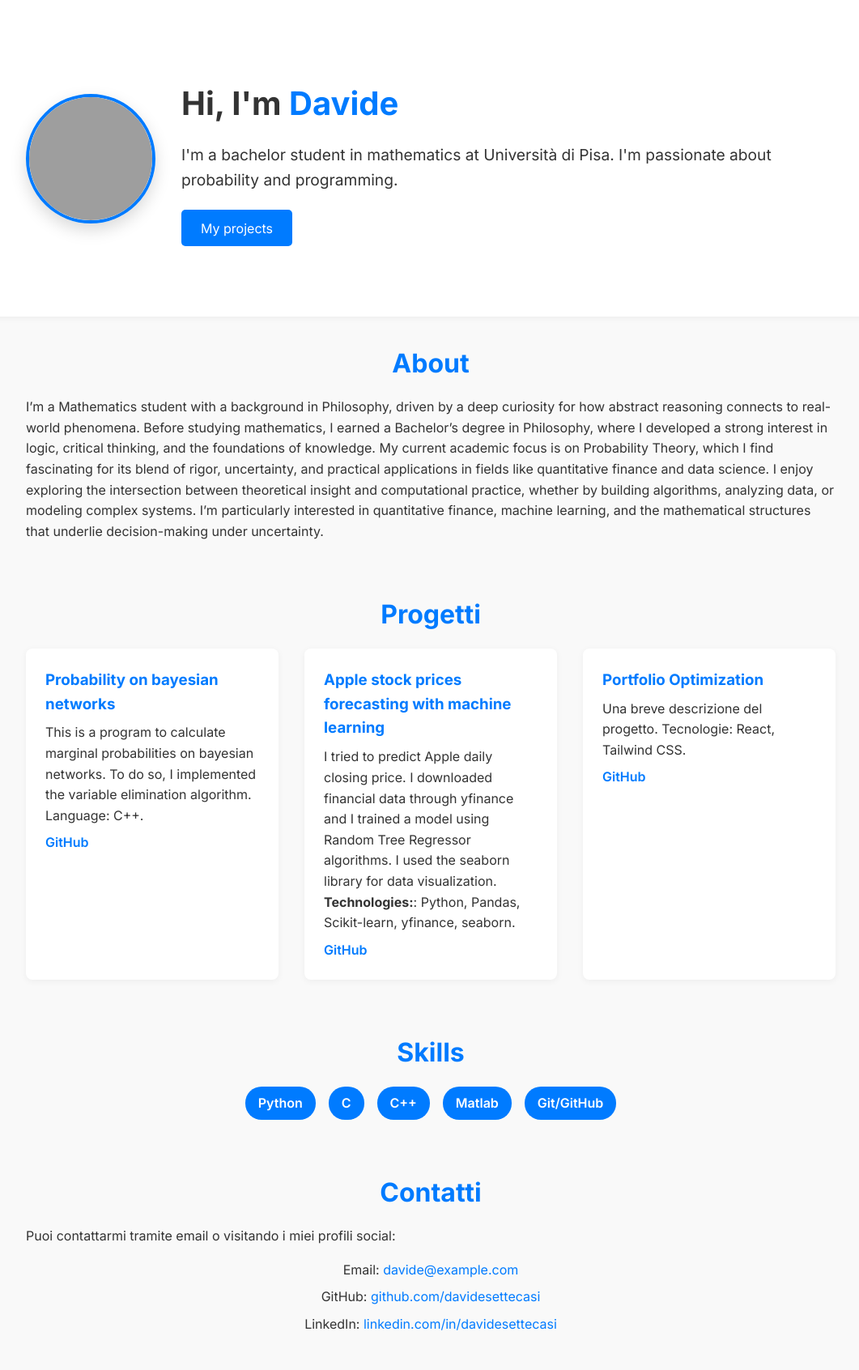
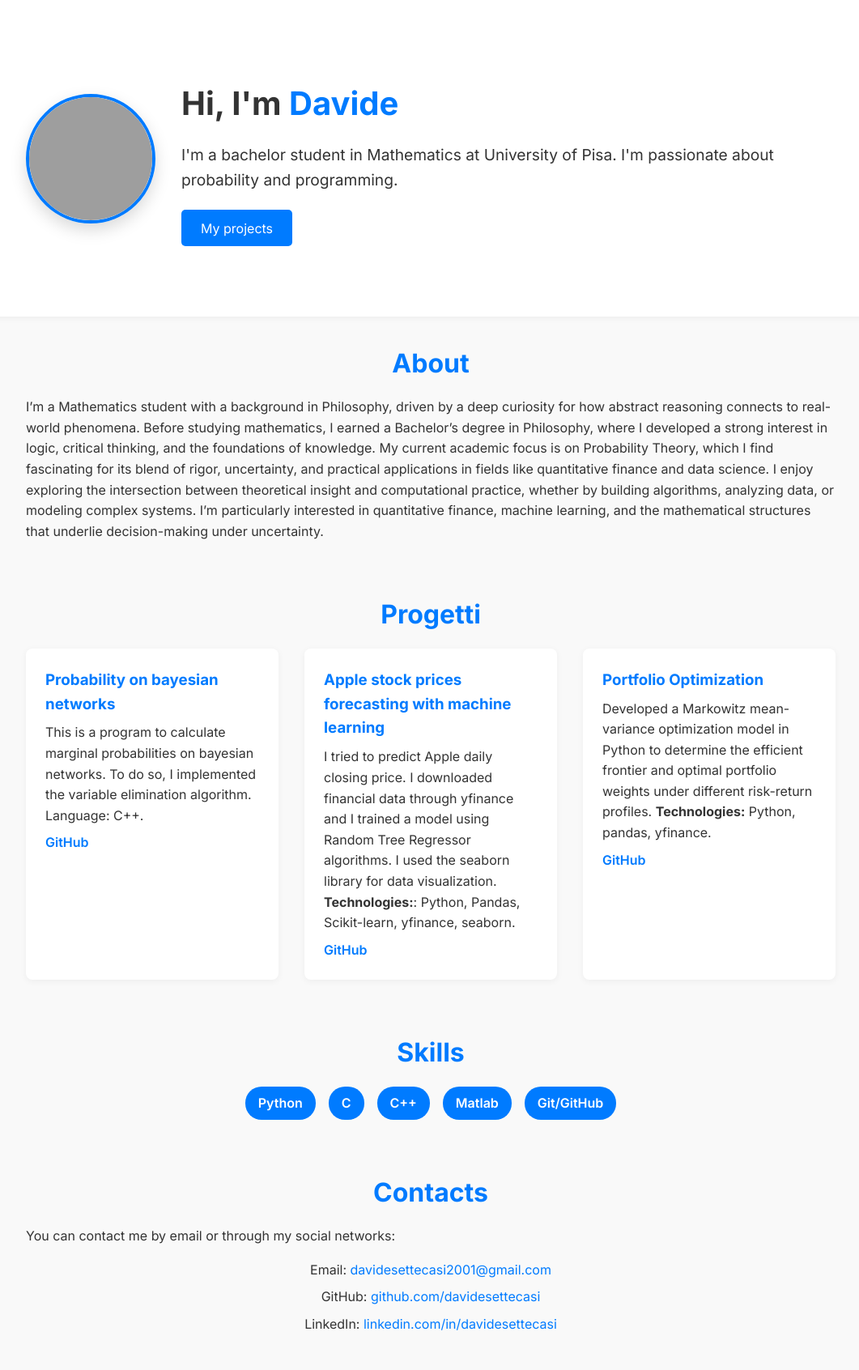
Before and after one commit to Davidesettecasi/davidesettecasi.github.io, a plain HTML site: page index.html in a window 1280 px wide. Shown: the top 1692 px of the page at 81% size, without its empty margins (108-1169 px from the left). Drawn offline with Linux system fonts and the light colour scheme; grey boxes are pictures that could not be loaded.

Commit message:
Update personal information and project descriptions

```diff
--- a/index.html
+++ b/index.html
@@ -14,7 +14,7 @@
     <img src="foto.jpg" alt="Davide Settecasi" class="hero-photo">
     <div class="hero-text">
       <h1>Hi, I'm <span>Davide</span></h1>
-      <p>I'm a bachelor student in mathematics at Università di Pisa. I'm passionate about probability and programming.</p>
+      <p>I'm a bachelor student in Mathematics at University of Pisa. I'm passionate about probability and programming.</p>
       <a href="#projects" class="btn">My projects</a>
     </div>
   </div>
@@ -47,7 +47,7 @@ I enjoy exploring the intersection between theoretical insight and computational
       </div>
       <div class="project-card">
         <h3>Portfolio Optimization</h3>
-        <p>Una breve descrizione del progetto. Tecnologie: React, Tailwind CSS.</p>
+        <p>Developed a Markowitz mean-variance optimization model in Python to determine the efficient frontier and optimal portfolio weights under different risk-return profiles.  <strong>Technologies:</strong> Python, pandas, yfinance.</p>
         <a href="#" target="_blank">GitHub</a>
       </div>
     </div>
@@ -67,12 +67,12 @@ I enjoy exploring the intersection between theoretical insight and computational
 
   <!-- Contact Section -->
   <section id="contact" class="contact container">
-    <h2>Contatti</h2>
-    <p>Puoi contattarmi tramite email o visitando i miei profili social:</p>
+    <h2>Contacts</h2>
+    <p>You can contact me by email or through my social networks:</p>
     <ul>
-      <li>Email: <a href="mailto:davide@example.com">davide@example.com</a></li>
-      <li>GitHub: <a href="https://github.com/davidesettecasi" target="_blank">github.com/davidesettecasi</a></li>
-      <li>LinkedIn: <a href="https://www.linkedin.com/in/davidesettecasi/" target="_blank">linkedin.com/in/davidesettecasi</a></li>
+      <li>Email: <a href="mailto:davidesettecasi2001@gmail.com">davidesettecasi2001@gmail.com</a></li>
+      <li>GitHub: <a href="https://github.com/Davidesettecasi" target="_blank">github.com/davidesettecasi</a></li>
+      <li>LinkedIn: <a href="https://www.linkedin.com/in/davide-settecasi-14369725b" target="_blank">linkedin.com/in/davidesettecasi</a></li>
     </ul>
   </section>
 
```
